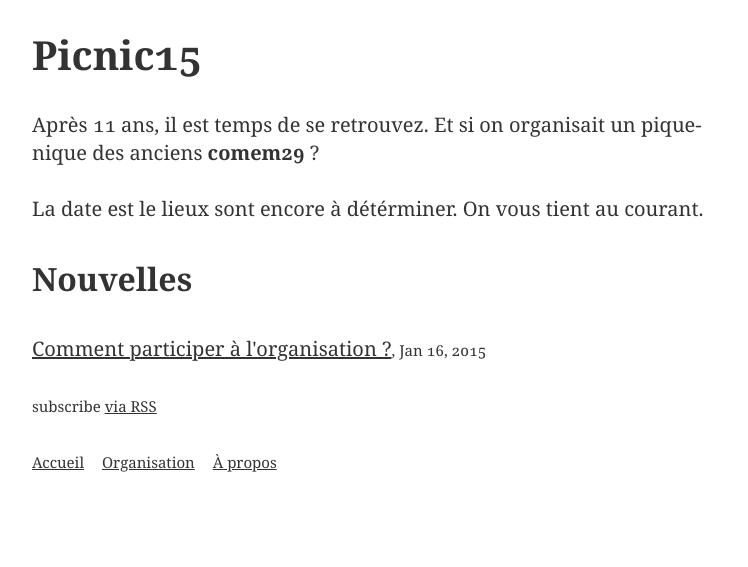
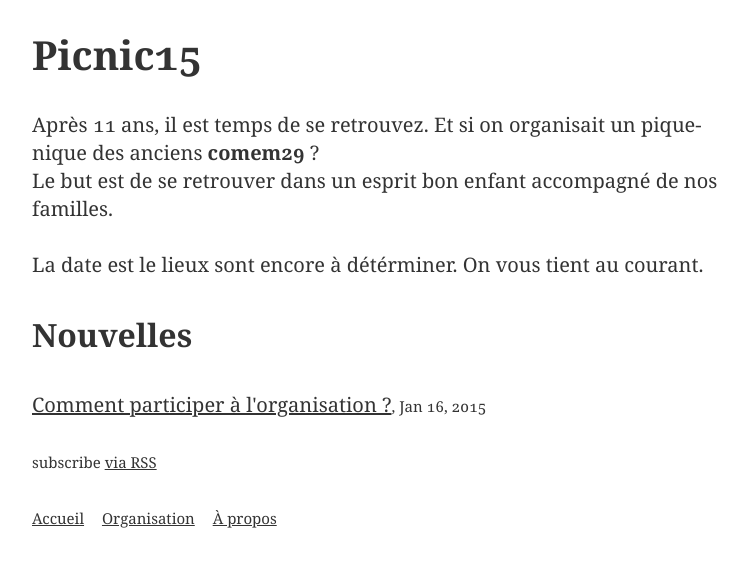
Before and after one commit to comem29/picnic15, a Jekyll site: the page built from index.html, in a window 1280 px wide. Shown: the top 567 px of the page, without its empty margins (261-1009 px from the left). Built offline with Jekyll 4.4.1, drawn with Linux system fonts in a browser that asks for light colours.

```diff
--- a/index.html
+++ b/index.html
@@ -4,8 +4,8 @@ layout: default
 
 <div class="home">
 
-  <p>Après 11 ans, il est temps de se retrouvez. Et si on organisait un pique-nique des anciens <strong>comem29</strong> ?</p>
-  <p>La date est le lieux sont encore à détérminer. On vous tient au courant.</p>
+  <p>Apr&egrave;s 11 ans, il est temps de se retrouvez. Et si on organisait un pique-nique des anciens <strong>comem29</strong> ?<br>Le but est de se retrouver dans un esprit bon enfant accompagn&eacute; de nos familles.</p>
+  <p>La date est le lieux sont encore &agrave; d&eacute;términer. On vous tient au courant.</p>
 
   <h2>Nouvelles</h2>
 
```
Also changed, not shown: README.md.
